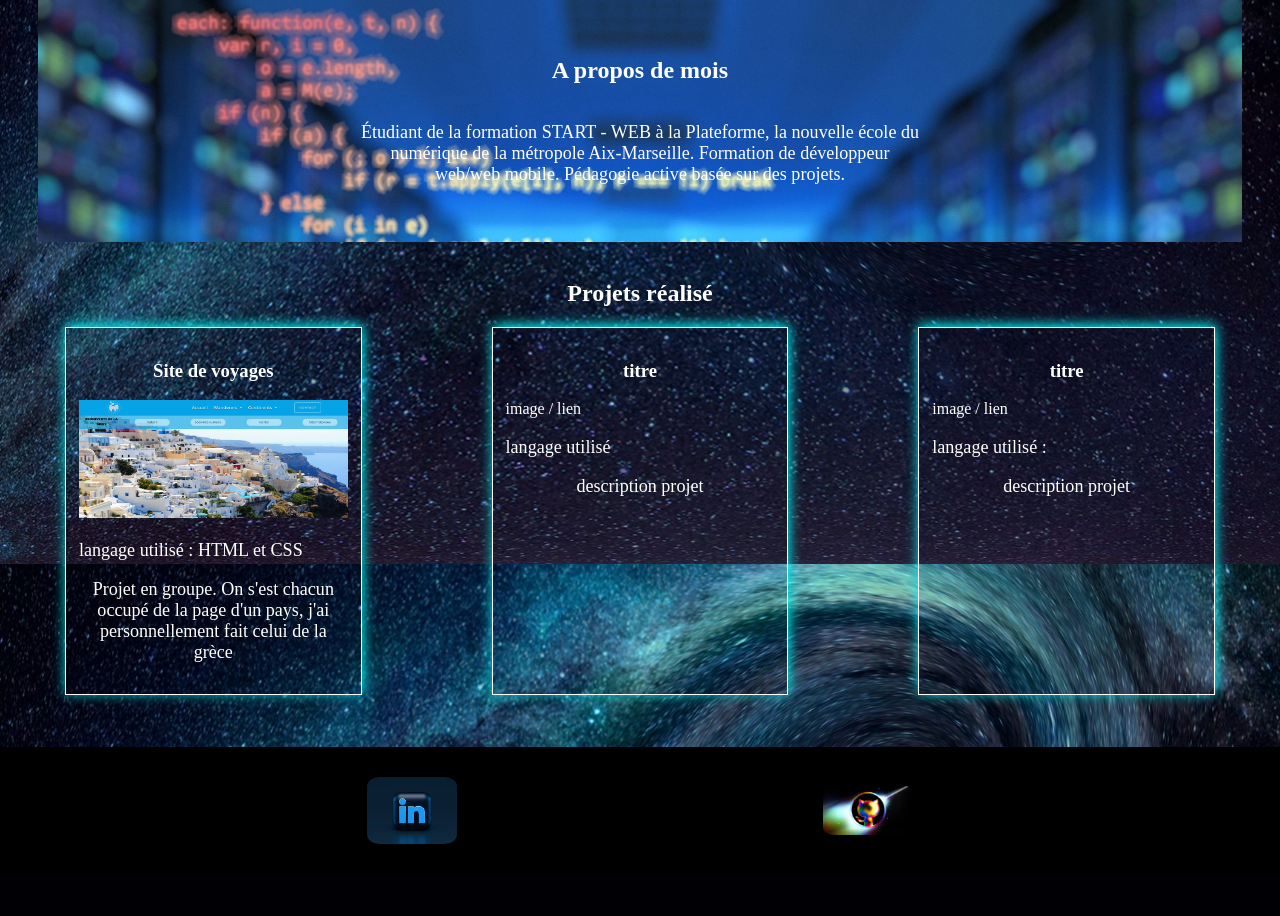
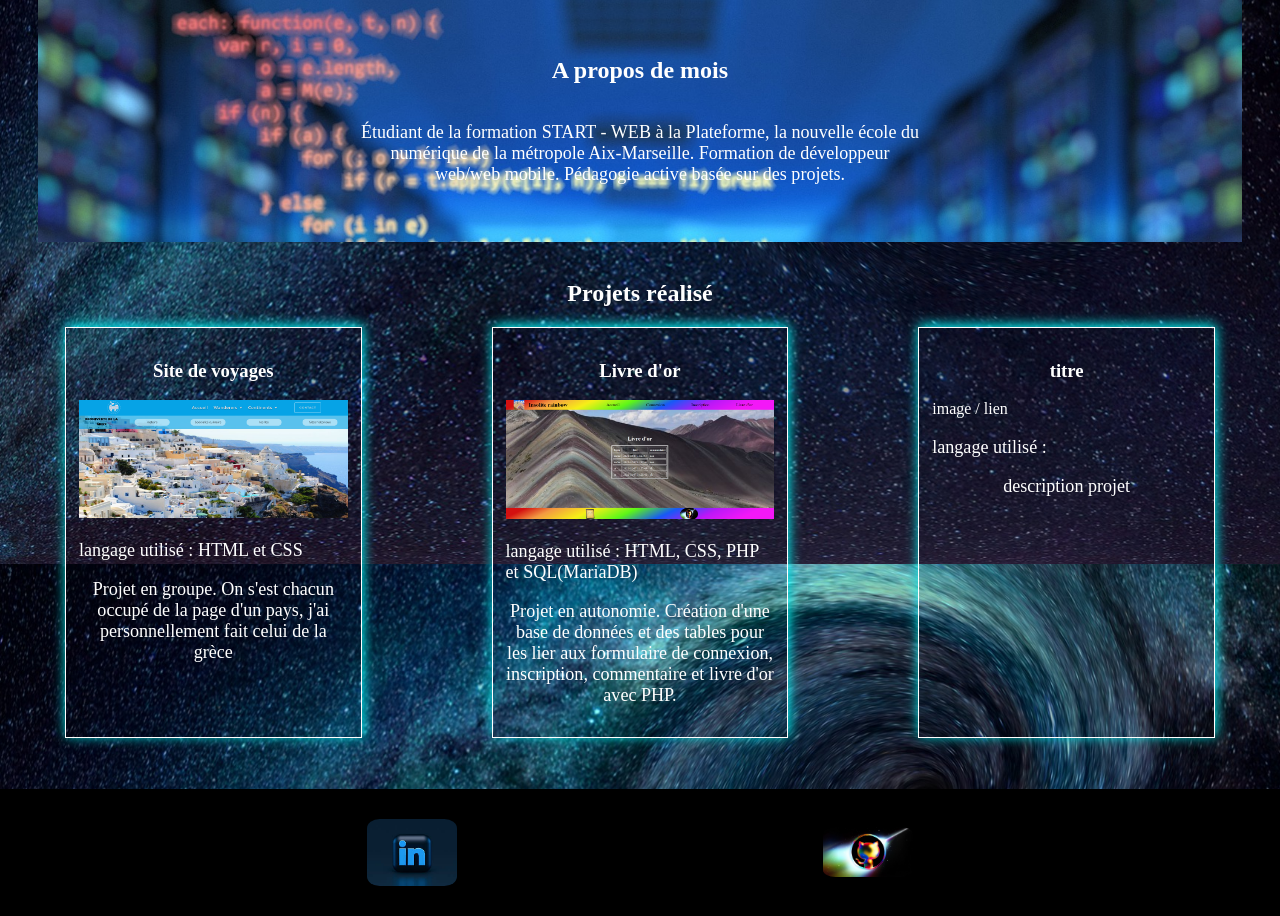
Before and after one commit to joris-landaret/site-perso, a PHP site: page / in a window 1280 px wide. Shown: the part 236-1152 px from the top of the page. Before the commit the page ends 1080 px from the top, so only its background shows below. Run offline with PHP 8.4, Linux system fonts and the light colour scheme.

Commit message:
Ajout du projet livre'd'or

```diff
--- a/index.php
+++ b/index.php
@@ -36,21 +36,25 @@
         <div id="projets">
             <div class="mes_projets">
                 <h3 class="titre">Site de voyages</h3>
-                <a href="https://joris-landaret.students-laplateforme.io/voyages/voyages/grece.html"><img src="img/Capture d'écran_20230127_093550.png" alt=""></a>
+                <a href="https://joris-landaret.students-laplateforme.io/voyages/voyages/grece.html" target="_blank"><img src="img/Capture d'écran_20230127_093550.png" alt=""></a>
                 <p class="langue">langage utilisé : HTML et CSS</p>
-                <p>Projet en groupe. On s'est chacun occupé de la page d'un pays, j'ai personnellement fait celui de la grèce </p>
+                <p>
+                    Projet en groupe. On s'est chacun occupé de la page d'un pays, j'ai personnellement fait celui de la grèce </p>
+            </div>
+
+            <div class="mes_projets">
+                <h3 class="titre">Livre d'or</h3>
+                <a href="http://livre-or/" target="_blank"><img src="img/livre-or.png" alt=""></a>
+                <p class="langue">langage utilisé : HTML, CSS, PHP et SQL(MariaDB)</p>
+                <p>
+                    Projet en autonomie.
+                    Création d'une base de données et des tables pour les lier aux formulaire de connexion, inscription, commentaire et livre d'or avec PHP.
+                </p>
             </div>
 
             <div class="mes_projets">
                 <h3 class="titre">titre</h3>
-                <a href=""><img src="" alt="">image / lien</a>
-                <p class="langue">langage utilisé</p>
-                <p>description projet</p>
-            </div>
-
-            <div class="mes_projets">
-                <h3 class="titre">titre</h3>
-                <a href=""><img src="" alt="">image / lien</a>
+                <a href="" target="_blank"><img src="" alt="">image / lien</a>
                 <p class="langue">langage utilisé : </p>
                 <p>description projet</p>
             </div>
```
Also changed, not shown: img/livre-or.png (added).
